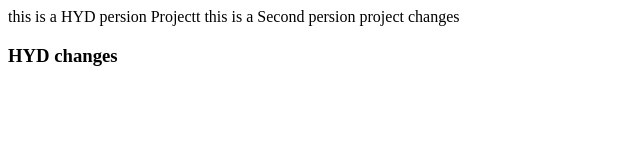
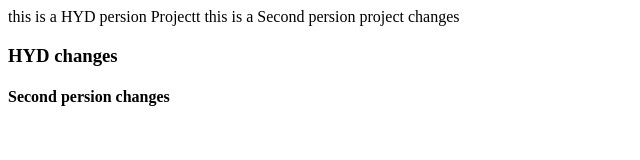
Before and after one commit to Ravitejatorrikonda/65r-Hyd-project, a plain HTML site: page index.html in a window 1280 px wide. Shown: the whole page, without its empty margins (0-640 px from the left). Drawn offline with Linux system fonts and the light colour scheme.

Commit message:
Second changes

```diff
--- a/index.html
+++ b/index.html
@@ -9,5 +9,6 @@
     this is a HYD persion Projectt
     this is a Second persion project changes
     <h3>HYD  changes</h3>
+    <h4>Second persion changes</h4>
 </body>
 </html>
```
